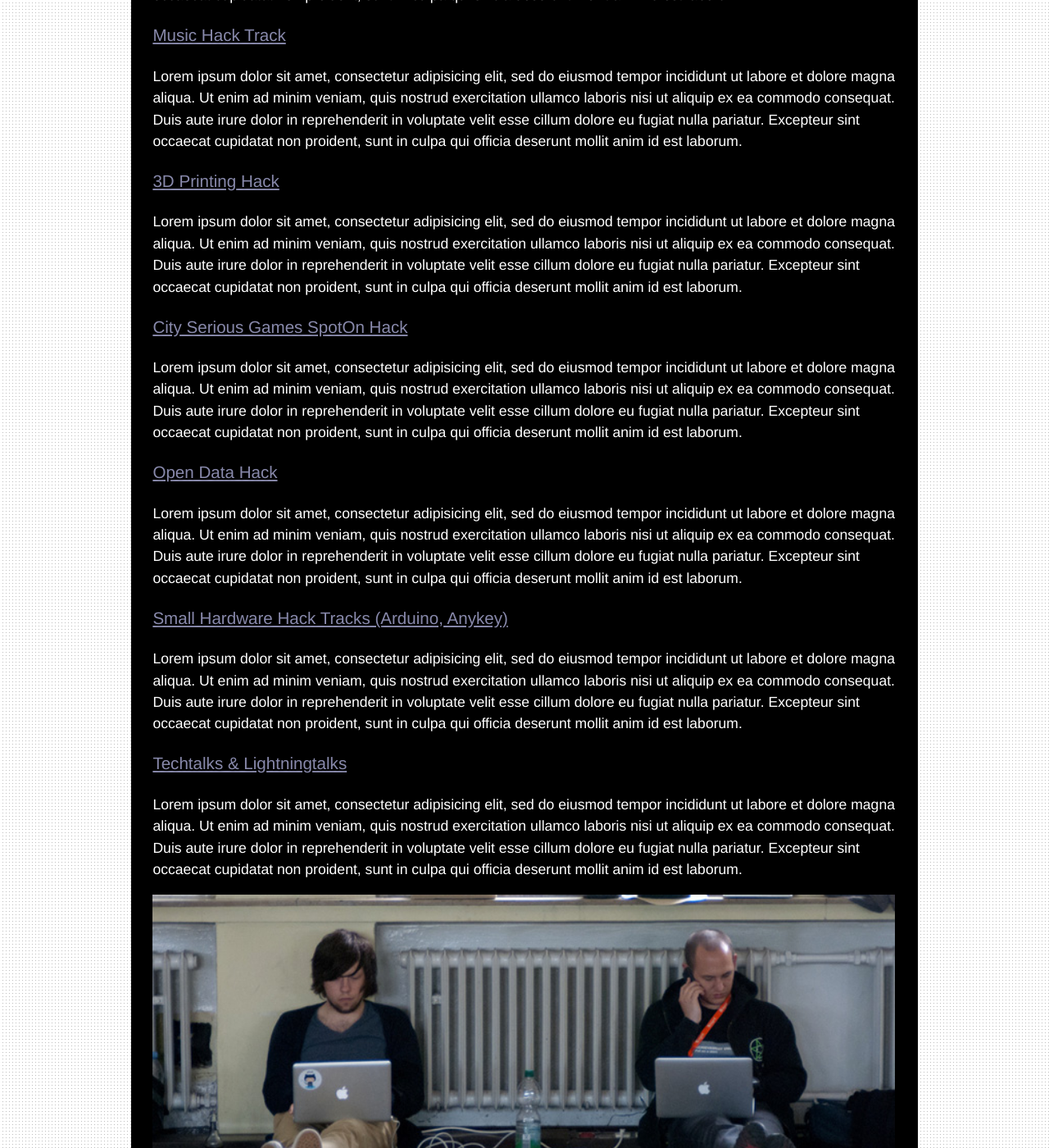
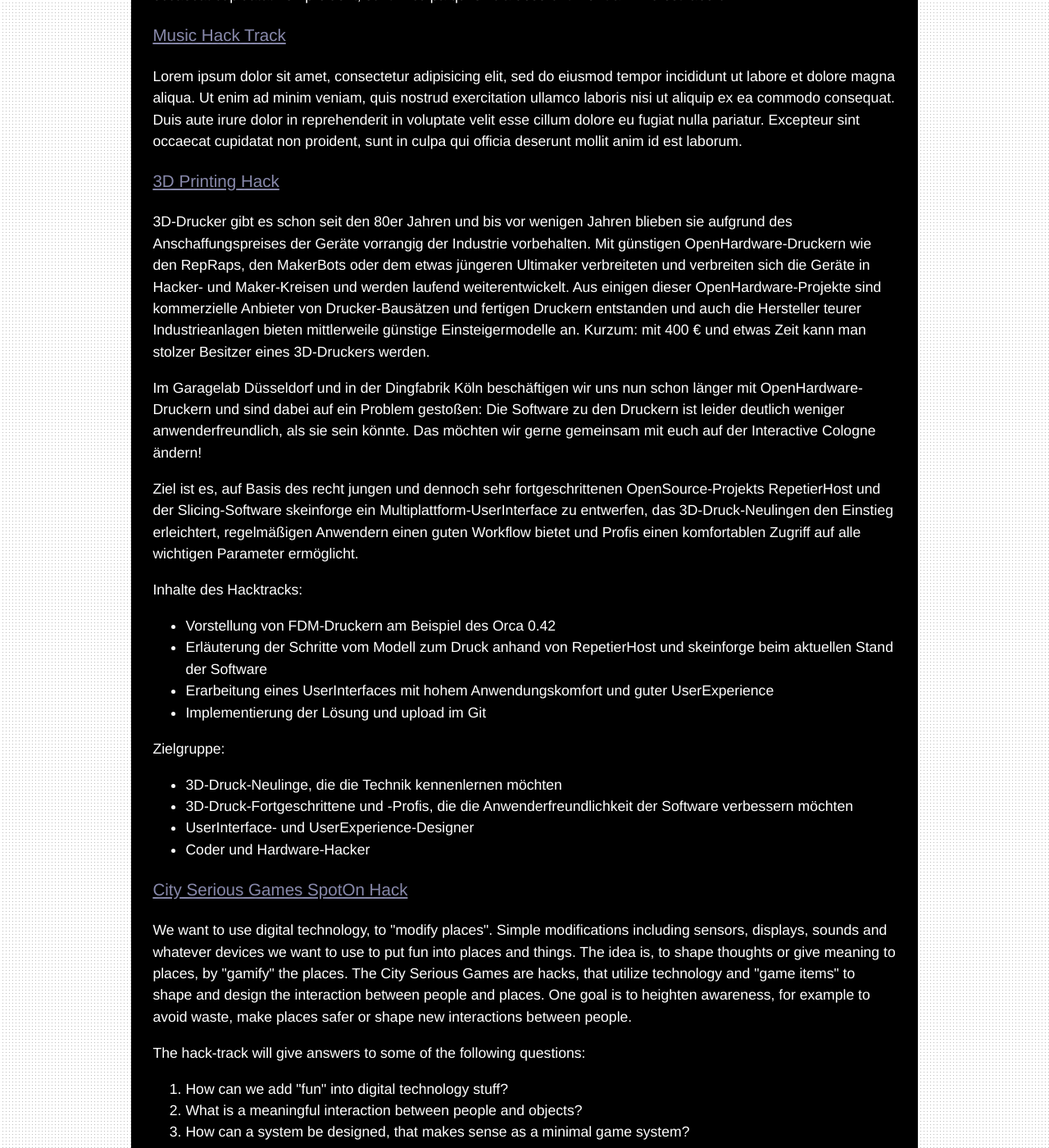
Before and after one commit to InteractiveCologne/interactivecologne.github.com, a Jekyll site: the page built from hack-n-tech.html, in a window 1280 px wide and 1400 px high, scrolled down 2344 px. Shown: the whole window at 82% size. Built offline with Jekyll 4.4.1, drawn with Linux system fonts in a browser that asks for light colours; some of the changed text lies outside the part shown.

Commit message:
added some more hack-content

```diff
--- a/hack-n-tech.html
+++ b/hack-n-tech.html
@@ -89,20 +89,36 @@
 				proident, sunt in culpa qui officia deserunt mollit anim id est laborum.</p>
 
 				<h3><a href="3dprinting" href="#3dprinting">3D Printing Hack</a></h3>
-				<p>Lorem ipsum dolor sit amet, consectetur adipisicing elit, sed do eiusmod
-				tempor incididunt ut labore et dolore magna aliqua. Ut enim ad minim veniam,
-				quis nostrud exercitation ullamco laboris nisi ut aliquip ex ea commodo
-				consequat. Duis aute irure dolor in reprehenderit in voluptate velit esse
-				cillum dolore eu fugiat nulla pariatur. Excepteur sint occaecat cupidatat non
-				proident, sunt in culpa qui officia deserunt mollit anim id est laborum.</p>
-
+				<p>3D-Drucker gibt es schon seit den 80er Jahren und bis vor wenigen Jahren blieben sie aufgrund des Anschaffungspreises der Geräte vorrangig der Industrie vorbehalten. Mit günstigen OpenHardware-Druckern wie den RepRaps, den MakerBots oder dem etwas jüngeren Ultimaker verbreiteten und verbreiten sich die Geräte in Hacker- und Maker-Kreisen und werden laufend weiterentwickelt. Aus einigen dieser OpenHardware-Projekte sind kommerzielle Anbieter von Drucker-Bausätzen und fertigen Druckern entstanden und auch die Hersteller teurer Industrieanlagen bieten mittlerweile günstige Einsteigermodelle an. Kurzum: mit 400 € und etwas Zeit kann man stolzer Besitzer eines 3D-Druckers werden.</p>
+				<p>Im Garagelab Düsseldorf und in der Dingfabrik Köln beschäftigen wir uns nun schon länger mit OpenHardware-Druckern und sind dabei auf ein Problem gestoßen: Die Software zu den Druckern ist leider deutlich weniger anwenderfreundlich, als sie sein könnte. Das möchten wir gerne gemeinsam mit euch auf der Interactive Cologne ändern!</p>
+				<p>Ziel ist es, auf Basis des recht jungen und dennoch sehr fortgeschrittenen OpenSource-Projekts RepetierHost und der Slicing-Software skeinforge ein Multiplattform-UserInterface zu entwerfen, das 3D-Druck-Neulingen den Einstieg erleichtert, regelmäßigen Anwendern einen guten Workflow bietet und Profis einen komfortablen Zugriff auf alle wichtigen Parameter ermöglicht.</p>
+				<p>Inhalte des Hacktracks:
+					<ul>
+						<li>Vorstellung von FDM-Druckern am Beispiel des Orca 0.42</li>
+						<li>Erläuterung der Schritte vom Modell zum Druck anhand von RepetierHost und skeinforge beim aktuellen Stand der Software</li>
+						<li>Erarbeitung eines UserInterfaces mit hohem Anwendungskomfort und guter UserExperience</li>
+						<li>Implementierung der Lösung und upload im Git</li>
+					</ul>
+				</p>
+				<p>Zielgruppe:
+					<ul>
+						<li>3D-Druck-Neulinge, die die Technik kennenlernen möchten</li>
+						<li>3D-Druck-Fortgeschrittene und -Profis, die die Anwenderfreundlichkeit der Software verbessern möchten</li>
+						<li>UserInterface- und UserExperience-Designer</li>
+						<li>Coder und Hardware-Hacker</li>
+					</ul>
+				</p>
 				<h3><a name="seriousgames" href="#seriousgames">City Serious Games SpotOn Hack</a></h3>
-				<p>Lorem ipsum dolor sit amet, consectetur adipisicing elit, sed do eiusmod
-				tempor incididunt ut labore et dolore magna aliqua. Ut enim ad minim veniam,
-				quis nostrud exercitation ullamco laboris nisi ut aliquip ex ea commodo
-				consequat. Duis aute irure dolor in reprehenderit in voluptate velit esse
-				cillum dolore eu fugiat nulla pariatur. Excepteur sint occaecat cupidatat non
-				proident, sunt in culpa qui officia deserunt mollit anim id est laborum.</p>
+				<p>We want to use digital technology, to "modify places". Simple modifications including sensors, displays, sounds and whatever devices we want to use to put fun into places and things. The idea is, to shape thoughts or give meaning to places, by "gamify" the places. The City Serious Games are hacks, that utilize technology and "game items" to shape and design the interaction between people and places. One goal is to heighten awareness, for example to avoid waste, make places safer or shape new interactions between people.</p>
+				<p>The hack-track will give answers to some of the following questions:
+					<ol>
+						<li>How can we add "fun" into digital technology stuff?</li>
+						<li>What is a meaningful interaction between people and objects?</li>
+						<li>How can a system be designed, that makes sense as a minimal game system?</li>
+						<li>How can tangible technology enable new kinds of interaction?</li>
+					</ol>
+				</p>
+				<p>This hack-track will bridge disciplines like game design, game development, technology hacking, street art, art games and human-machine interaction. It is mostly about adding a "game design / fun perspective" into technology hacks.</p>
 
 				<h3><a name="opendata" href="#opendata">Open Data Hack</a></h3>
 				<p>Lorem ipsum dolor sit amet, consectetur adipisicing elit, sed do eiusmod
@@ -113,12 +129,10 @@
 				proident, sunt in culpa qui officia deserunt mollit anim id est laborum.</p>
 
 				<h3><a name="smallhardware" href="#smallhardware">Small Hardware Hack Tracks (Arduino, Anykey)</a></h3>
-				<p>Lorem ipsum dolor sit amet, consectetur adipisicing elit, sed do eiusmod
-				tempor incididunt ut labore et dolore magna aliqua. Ut enim ad minim veniam,
-				quis nostrud exercitation ullamco laboris nisi ut aliquip ex ea commodo
-				consequat. Duis aute irure dolor in reprehenderit in voluptate velit esse
-				cillum dolore eu fugiat nulla pariatur. Excepteur sint occaecat cupidatat non
-				proident, sunt in culpa qui officia deserunt mollit anim id est laborum.</p>
+				<h4>Anykey0x</h4>
+				<p>Matthias and Tim, makers of Anykey0x.de, will be around to facilitate interaction with the physical world using their tiny ARM Cortex M3 development board, made in Cologne. They’ll premiere their latest, even smaller, Anykey0x revision at Interactive Cologne.</p>
+				<p>They’ve got some of their own projects planned, but will be bringing Anykeys, various soldering and hacking tools, a CNC router, expertise and boxes of electronic junk to help the other projects blink, move, make noise and do all sorts of magic. You can bring your own stuff, work on your projects and discuss them. You can participate with their projects (which will focus on the blinking­moving­noisy­magic aspect). Or you can just hang around with them to drink beer (and try to convince them to do something completely different, if it sounds like fun).</p>
+				<p><em>Anykey0x is a tiny, cheap, simple but very powerful microcontroller board, allowing to build various sensing and controlling applications ­ standalone, connected by wire or wirelessly to other machines. "It's just like Arduino ... only better."</em></p>
 
 				<h3><a name="talks" href="#talks">Techtalks & Lightningtalks</a></h3>
 				<p>Lorem ipsum dolor sit amet, consectetur adipisicing elit, sed do eiusmod
```
